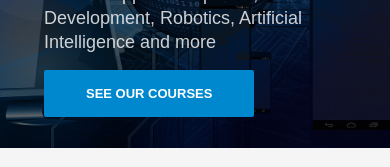
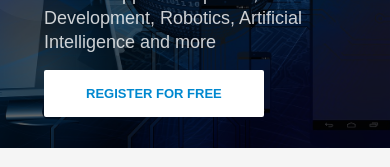
Before and after one commit to rock16/codegeek, a Vue app: page / in a window 390 px wide. Shown: the part 283-450 px from the top of the page. Built offline with nearby package versions, Linux system fonts and the light colour scheme; no server answers; the database is empty.

Commit message:
add register button

```diff
--- a/src/views/Home.vue
+++ b/src/views/Home.vue
@@ -13,7 +13,7 @@
               Log out
             </div>
             <router-link to="/login" class="btn_join" v-else
-              >Join now</router-link
+              >Join for free</router-link
             >
           </div>
         </div>
@@ -25,7 +25,12 @@
               Development, Android App Development, Game Development, Robotics,
               Artificial Intelligence and more
             </p>
-            <a href="#tech_courses" class="btn">See our courses</a>
+            <a href="#tech_courses" class="btn" id="see_course_btn"
+              >See our courses</a
+            >
+            <a href="#tech_courses" class="btn" id="register_btn"
+              >Register for Free</a
+            >
           </div>
           <div class="vertical_line"></div>
           <div class="changing_content box2">
@@ -202,6 +207,9 @@ export default {
   font-weight: 600;
   border-radius: 2px;
 }
+#register_btn {
+  display: none;
+}
 .vertical_line {
   border-right: 1px solid #ffffffaa;
   grid-column-start: 7;
@@ -314,6 +322,19 @@ export default {
   .vertical_line {
     display: none;
   }
+  #register_btn {
+    display: inline;
+    color: rgb(0, 136, 207);
+    background: #fff;
+    transition: 0.2s;
+  }
+  #register_btn:hover {
+    background: rgb(0, 136, 207);
+    color: #fff;
+  }
+  #see_course_btn {
+    display: none;
+  }
 }
 @media (max-width: 577px) {
   .hero_body {
```
